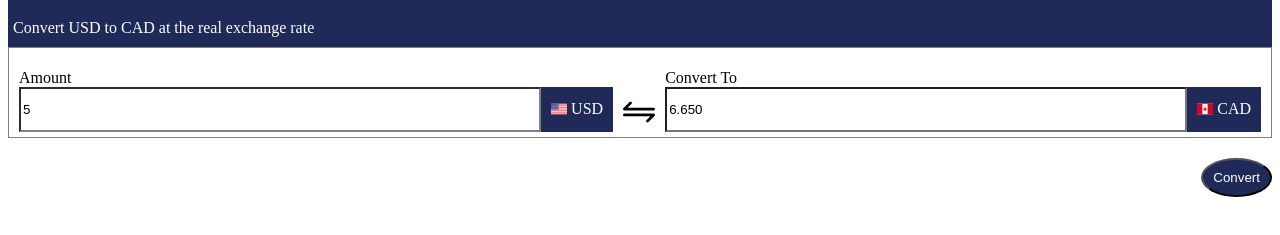
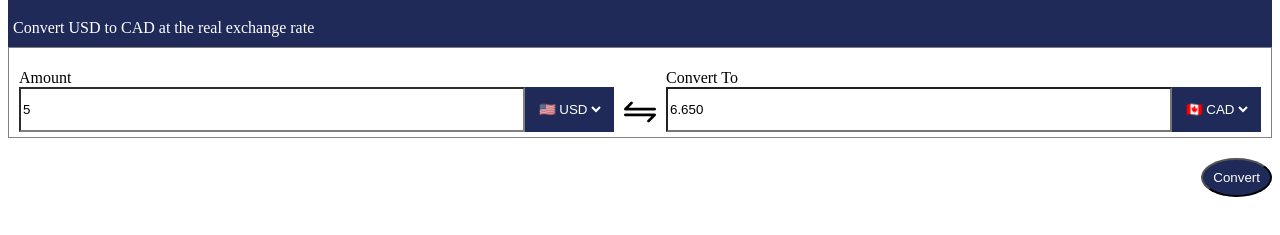
Before and after one commit to GouravKadariya/assignment_3_4_gourav, a plain HTML site: page index.html in a window 1280 px wide. Both pictures are taken after typing "5" into the empty fields and a click on the button "Convert". Shown: the part 79-314 px from the top of the page. Drawn offline with Linux system fonts and the light colour scheme.

Commit message:
feature added to change currency type

```diff
--- a/index.html
+++ b/index.html
@@ -4,82 +4,87 @@
 <head>
   <meta charset="UTF-8">
   <meta name="viewport" content="width=device-width, initial-scale=1.0">
+  <link rel="shortcut icon" href="icon.png" type="image/x-icon">
   <title>Gourav: Assignment 3 and 4</title>
   <link rel="stylesheet" href="style.css">
-    <!-- fav icon -->
-    <link rel="shortcut icon" href="icon.png" type="image/x-icon">
 </head>
 
 <body>
-
-    <!-- header section -->
   <header>
     <div class="banner">
       <h1>US Dollar to Canadian Dollar <span id="title__dot">.</span></h1>
       <p>Convert USD to CAD at the real exchange rate</p>
     </div>
   </header>
-    <!-- end header section -->
-
-    <!-- main section -->
   <main class="main">
-
-        <!-- USD section -->
     <div class="money-component">
       <div class="money-item">
         <p>Amount</p>
-                <input placeholder="USD" onchange="usdChanged(this)" id="usd" type="number">
+        <input id="firstMoney" type="number" onchange="firstMoneyChanged(this)" >
       </div>
       <div class="money-currency">
-            <img src="united-states.png" alt="usa-icon">&nbsp;USD
+        <select id="firstMoneySelect">
+          <option value="USD" selected>🇺🇸&nbsp;USD</option>
+          <option value="CAD">🇨🇦&nbsp;CAD</option>
+        </select>
       </div>
     </div>
-
-        <!-- END USD section -->
-
-        <!-- icon for exchange -->
     <div class="icon-div">
-            <img src="icon.png" alt="icon image">
+      <img src="icon.png">
     </div>
-        <!-- end for exchange icon -->
-
-        <!-- cad section -->
     <div class="money-component">
       <div class="money-item">
         <p>Convert To</p>
-                <input placeholder="CAD" id="cad" readonly>
+        <input id="secondMoney" readonly>
       </div>
-            <div class="money-currency"><img src="canada.png" alt="Canada icon">&nbsp;CAD</div>
+      <div class="money-currency">
+        <select id="secondMoneySelect">
+          <option value="CAD" selected>🇨🇦&nbsp;CAD</option>
+          <option value="USD">🇺🇸&nbsp;USD</option>
+        </select>
       </div>
-        <!-- end cad section -->
+    </div>
   </main>
-    <!-- main end -->
+  <div class="button-wrapper">
+    <button onclick="convertMoney()" id="convertButton">Convert</button>
+  </div>
+  <script>
+    const firstMoneyInput = document.getElementById("firstMoney");
+    const firstMoneySelect = document.getElementById("firstMoneySelect");
+    const secondMoneyInput = document.getElementById("secondMoney");
+    const secondMoneySelect = document.getElementById("secondMoneySelect");
 
-    <!-- button section  -->
-    <div class="button-wrapper">
-        <button onclick="convertToCad()" id="convertButton">Convert</button>
-    </div>
-    <!-- end button section -->
+    function convertToCad(usd) {
+      return (usd * 1.33).toFixed(3);
+    }
 
-    <!-- start of the script -->
-    <script>
+    function convertToUSD(cad) {
+      return (cad / 1.33).toFixed(3);
+    }
 
-        // defining dom element usd and cad input
-        const usdInput = document.getElementById("usd");
-        const cadInput = document.getElementById("cad");
 
-        function convertToCad() {
-          if (!usdInput.value) {
-            alert("Provide usd value!!!");
+    function convertMoney() {
+      if (!firstMoneyInput.value) {
+        alert("Please provide the amount to convert!!!");
       }
       else {
-            const usdValue = parseFloat(usdInput.value);
-            const cadValue = (usdValue * 1.33).toFixed(3);
-            cadInput.value = cadValue;
+        const firstMoneyType = firstMoneySelect.value;
+        const secondMoneyType = secondMoneySelect.value;
+        if (firstMoneyType === secondMoneyType) {
+          secondMoneyInput.value = firstMoneyInput.value;
+        }
+        else {
+          if (secondMoneyType === "USD") {
+            secondMoneyInput.value = convertToUSD(parseFloat(firstMoneyInput.value))
+          }
+          else {
+            secondMoneyInput.value = convertToCad(parseFloat(firstMoneyInput.value))
+          }
+        }
       }
     }
 
-        function usdChanged(element) {
+    function firstMoneyChanged(element) {
       if (!element.value) {
         element.style.borderColor = "red";
       }
@@ -88,7 +93,6 @@
       }
     }
   </script>
-
 </body>
 
 </html>
--- a/style.css
+++ b/style.css
@@ -27,6 +27,13 @@ input {
   height: 45px;
   border-radius: 0;
 }
+
+select {
+  background-color: #202a59;
+  color: white;
+  border: none;
+}
+
 
 /* p tag style */
 p {
```
Also changed, not shown: canada.png (deleted), united-states.png (deleted). Lines whose indentation alone changed are shown as unchanged.
